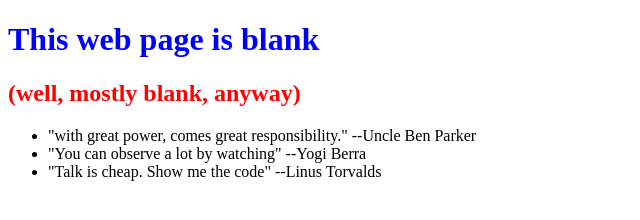
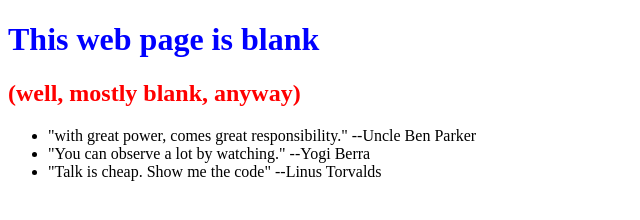
Before and after one commit to kamthong/0main_openSAP_repo, a plain HTML site: page index.html in a window 1280 px wide. Shown: the full height of the page, 0-640 px from the left. Drawn offline with Linux system fonts and the light colour scheme.

Commit message:
Added a full stop in the quote from Yogi Berra

```diff
--- a/index.html
+++ b/index.html
@@ -10,7 +10,7 @@
 		<h2>(well, mostly blank, anyway)</h2>
 		<ul>
 			<li>"with great power, comes great responsibility." --Uncle Ben Parker</li>
-			<li>"You can observe a lot by watching" --Yogi Berra</li>
+			<li>"You can observe a lot by watching." --Yogi Berra</li>
 			<li>"Talk is cheap. Show me the code" --Linus Torvalds</li>
 		</ul>
 	</body>
```
